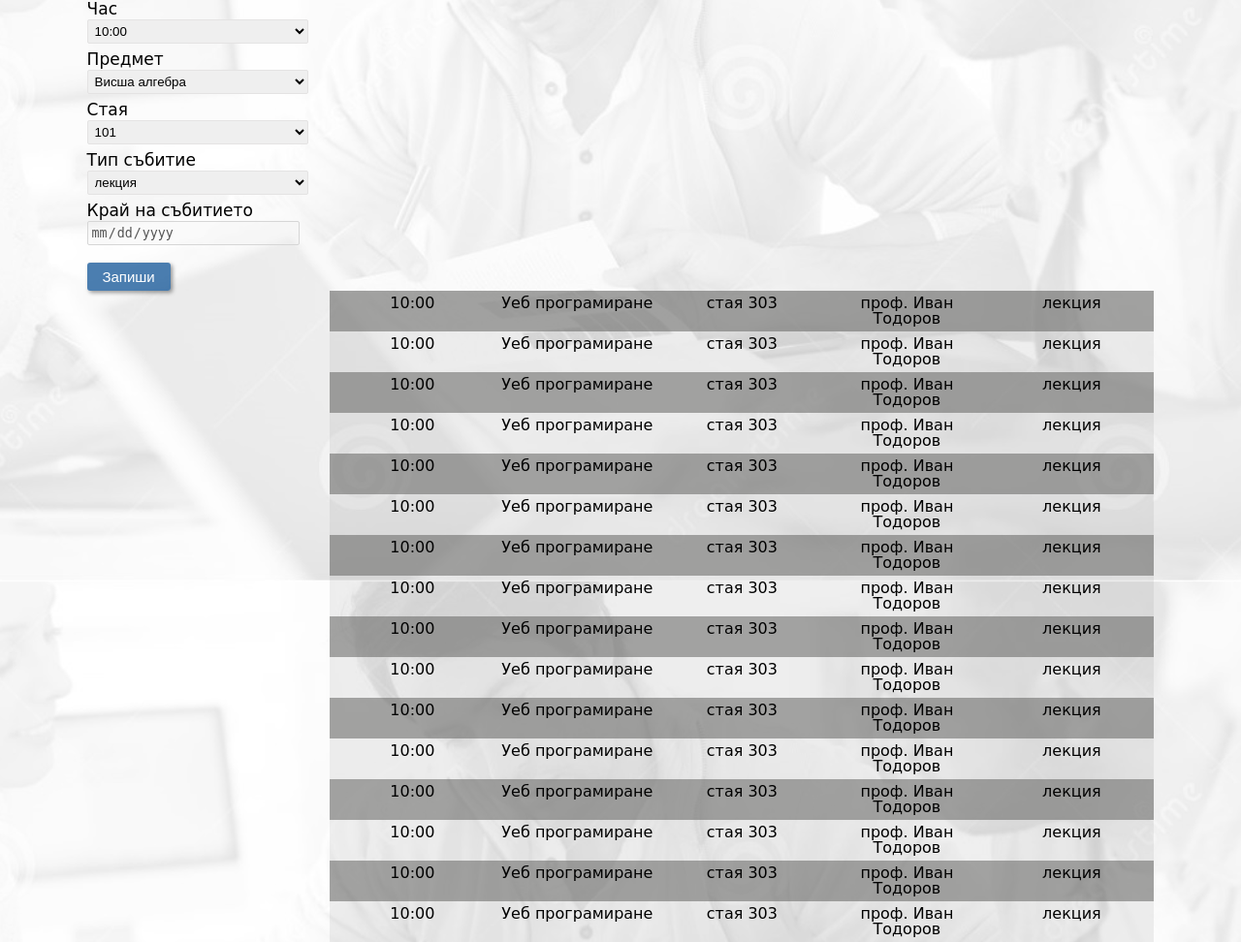
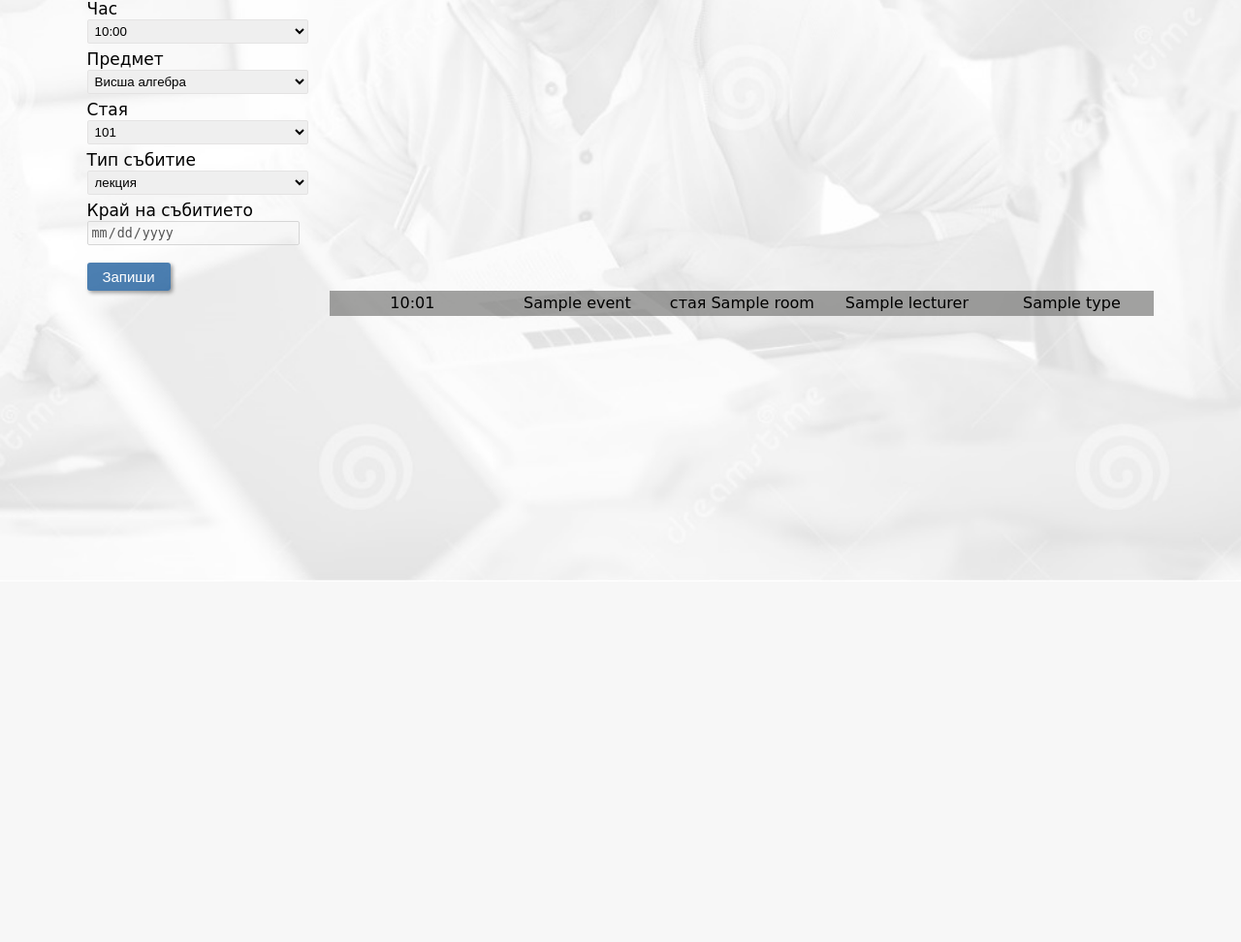
Before and after one commit to biskvitka/calendarWeb, a PHP site: template views/lecturer.php in a window 1280 px wide. Shown: the part 200-1172 px from the top of the page at 97% size. After the commit the page ends 798 px from the top, so only its background shows below. Run offline with PHP 8.4, Linux system fonts and the light colour scheme; the visitor is signed in with stand-in values (Sample User, id 1); the template is opened without the code that fills it: most values are stand-ins (such as "Sample title", 1, 10 or a date in 2020).

Commit message:
other changes

```diff
--- a/admin.php
+++ b/admin.php
@@ -1,5 +1,7 @@
 <?php
 	require_once("includes/header.php");
+
+	$events = $db->getAllEvents($date);
 
 	require_once("views/admin.php");
 
--- a/includes/header.php
+++ b/includes/header.php
@@ -24,4 +24,9 @@
 	require_once("Site.php");
 	$site = new Site();
 	$calendar = $site->calendar();
+
+	$date = date('Y-m-d');
+	if (isset($_GET['date']) && $_GET['date'] == date('Y-m-d', strtotime($_GET['date']))) {
+		$date = $_GET['date'];
+	}
 ?>
--- a/lecturer.php
+++ b/lecturer.php
@@ -1,7 +1,7 @@
 <?php
 	require_once("includes/header.php");
 
-
+	$events = $db->getAllEvents($date);
 
 
 	require_once("views/lecturer.php");
--- a/resources/style.css
+++ b/resources/style.css
@@ -109,7 +109,10 @@ header{
 }
 #calendar{
 	background-color: rgba(255, 255, 255, 0.7);
-
+}
+#calendar a{
+	text-decoration: none;
+	color: black;
 }
 
 #calendar-content-student{
@@ -133,6 +136,10 @@ header{
 	padding: 10px 0px;
 }
 
+#calendar-title a{
+	color: white;
+}
+
 
 #student-content #calendar-title, #student-content header{
 	background-color: #246215;
@@ -144,6 +151,10 @@ header{
 
 #lecturer-content #calendar-title, #lecturer-content header{
 	background-color: #004990;
+}
+
+#lecturer-content #events td, #admin-content #events td {
+	width: 17%;
 }
 
 #days{
@@ -277,17 +288,3 @@ button {
 button:hover {
     opacity: 0.8;
 }
-
-span.psw {
-    float: right;
-    padding-top: 16px;
-	margin-right: 50%;
-}
-
-/* Change styles for span and cancel button on extra small screens */
-@media screen and (max-width: 300px) {
-    span.psw {
-       display: block;
-       float: none;
-    }
-}
--- a/student.php
+++ b/student.php
@@ -1,5 +1,7 @@
 <?php
 	require_once("includes/header.php");
 
+	$events = $db->getStudentEvents($_SESSION['userid'], $date);
+
 	require_once("views/student.php");
 ?>
--- a/views/lecturer.php
+++ b/views/lecturer.php
@@ -54,54 +54,12 @@
 			<section id="events" class="events-lecturer">
 				<table>
 
-					<tr>
-						<td>10:00</td><td>Уеб програмиране</td><td>стая 303</td><td>проф. Иван Тодоров</td><td>лекция</td>
-					</tr>
-					<tr>
-						<td>10:00</td><td>Уеб програмиране</td><td>стая 303</td><td>проф. Иван Тодоров</td><td>лекция</td>
-					</tr>
-					<tr>
-						<td>10:00</td><td>Уеб програмиране</td><td>стая 303</td><td>проф. Иван Тодоров</td><td>лекция</td>
-					</tr>
-					<tr>
-						<td>10:00</td><td>Уеб програмиране</td><td>стая 303</td><td>проф. Иван Тодоров</td><td>лекция</td>
-					</tr>
-					<tr>
-						<td>10:00</td><td>Уеб програмиране</td><td>стая 303</td><td>проф. Иван Тодоров</td><td>лекция</td>
-					</tr>
-					<tr>
-						<td>10:00</td><td>Уеб програмиране</td><td>стая 303</td><td>проф. Иван Тодоров</td><td>лекция</td>
-					</tr>
-					<tr>
-						<td>10:00</td><td>Уеб програмиране</td><td>стая 303</td><td>проф. Иван Тодоров</td><td>лекция</td>
-					</tr>
-					<tr>
-						<td>10:00</td><td>Уеб програмиране</td><td>стая 303</td><td>проф. Иван Тодоров</td><td>лекция</td>
-					</tr>
-					<tr>
-						<td>10:00</td><td>Уеб програмиране</td><td>стая 303</td><td>проф. Иван Тодоров</td><td>лекция</td>
-					</tr>
-					<tr>
-						<td>10:00</td><td>Уеб програмиране</td><td>стая 303</td><td>проф. Иван Тодоров</td><td>лекция</td>
-					</tr>
-					<tr>
-						<td>10:00</td><td>Уеб програмиране</td><td>стая 303</td><td>проф. Иван Тодоров</td><td>лекция</td>
-					</tr>
-					<tr>
-						<td>10:00</td><td>Уеб програмиране</td><td>стая 303</td><td>проф. Иван Тодоров</td><td>лекция</td>
-					</tr>
-					<tr>
-						<td>10:00</td><td>Уеб програмиране</td><td>стая 303</td><td>проф. Иван Тодоров</td><td>лекция</td>
-					</tr>
-					<tr>
-						<td>10:00</td><td>Уеб програмиране</td><td>стая 303</td><td>проф. Иван Тодоров</td><td>лекция</td>
-					</tr>
-					<tr>
-						<td>10:00</td><td>Уеб програмиране</td><td>стая 303</td><td>проф. Иван Тодоров</td><td>лекция</td>
-					</tr>
-					<tr>
-						<td>10:00</td><td>Уеб програмиране</td><td>стая 303</td><td>проф. Иван Тодоров</td><td>лекция</td>
-					</tr>
+					<?php foreach($events as $event) {
+						echo "<tr>
+								<td>".date("H:m", strtotime($event["date"]))."</td><td>".$event["subjname"]."</td><td>стая ".$event["room"]."</td><td>".$event["lecturer"]."</td><td>".$event["type"]."</td>
+							</tr>";
+					}
+					?>
 				</table>
 			</section>
 		</section>
```
Also changed, not shown: views/admin.php (+19 -35 lines), views/student.php (+6 -10 lines).
